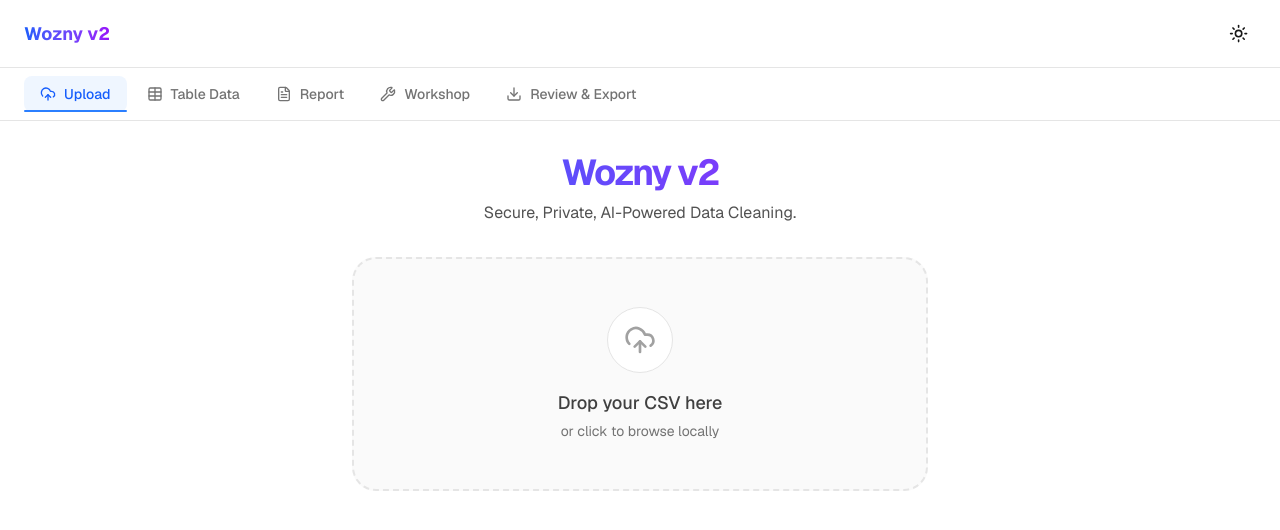
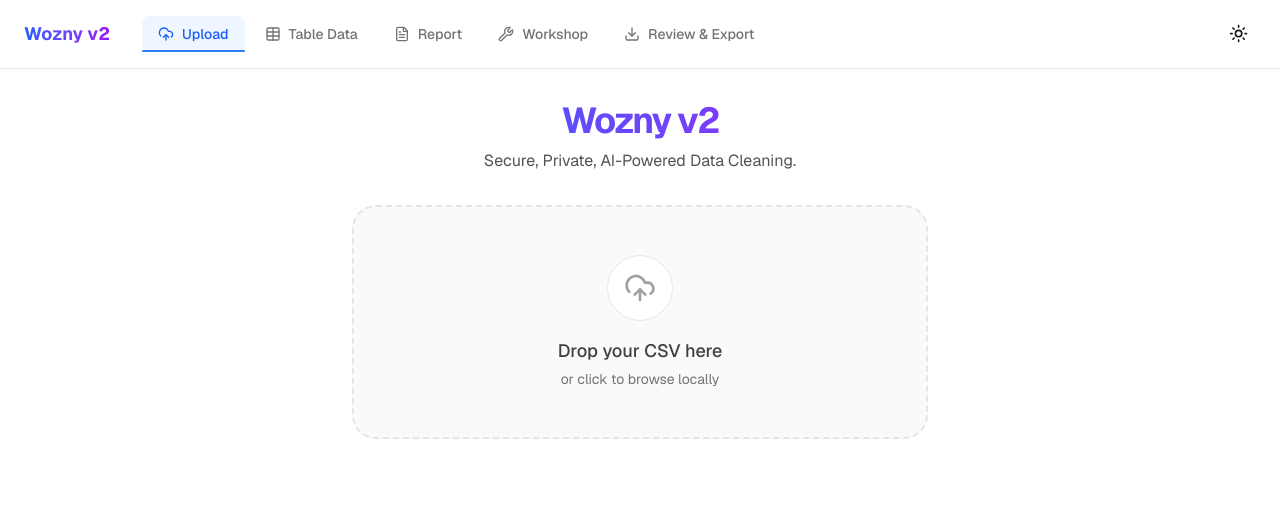
Before and after one commit to AI-Prismscope/wozny_v2, a Next.js app: page / in a window 1280 px wide. Shown: the top 530 px of the page. Built offline with nearby package versions, Linux system fonts and the light colour scheme.

Commit message:
refactor: Move Navbar to Header

```diff
--- a/src/components/layout/Navbar.tsx
+++ b/src/components/layout/Navbar.tsx
@@ -21,7 +21,6 @@ export const Navbar = () => {
     ] as const;
 
     return (
-        <div className="w-full border-b border-neutral-200 dark:border-neutral-800 bg-white dark:bg-neutral-900 px-6 py-2">
         <nav className="flex items-center space-x-1">
             {tabs.filter(t => !t.hidden).map((tab) => {
                 const isActive = activeTab === tab.id;
@@ -45,6 +44,5 @@ export const Navbar = () => {
                 );
             })}
         </nav>
-        </div>
     );
 };
--- a/src/components/layout/Shell.tsx
+++ b/src/components/layout/Shell.tsx
@@ -12,13 +12,12 @@ export const Shell = ({ children }: ShellProps) => {
     return (
         <div className="min-h-screen bg-white dark:bg-neutral-950 text-neutral-900 dark:text-neutral-50 font-sans transition-colors duration-300 flex flex-col">
             <header className="flex items-center justify-between px-6 py-4 border-b border-neutral-200 dark:border-neutral-800 bg-white/50 dark:bg-neutral-900/50 backdrop-blur-sm sticky top-0 z-50">
-                <div className="flex items-center gap-4">
+                <div className="flex items-center gap-8">
                     <h1 className="text-lg font-bold bg-gradient-to-r from-blue-600 to-purple-600 dark:from-blue-400 dark:to-purple-400 bg-clip-text text-transparent">Wozny v2</h1>
+                    <Navbar />
                 </div>
                 <ThemeToggle />
             </header>
-
-            <Navbar />
 
             <main className="flex-1 flex flex-col overflow-hidden relative">
                 {children}
```
Lines whose indentation alone changed are shown as unchanged.
